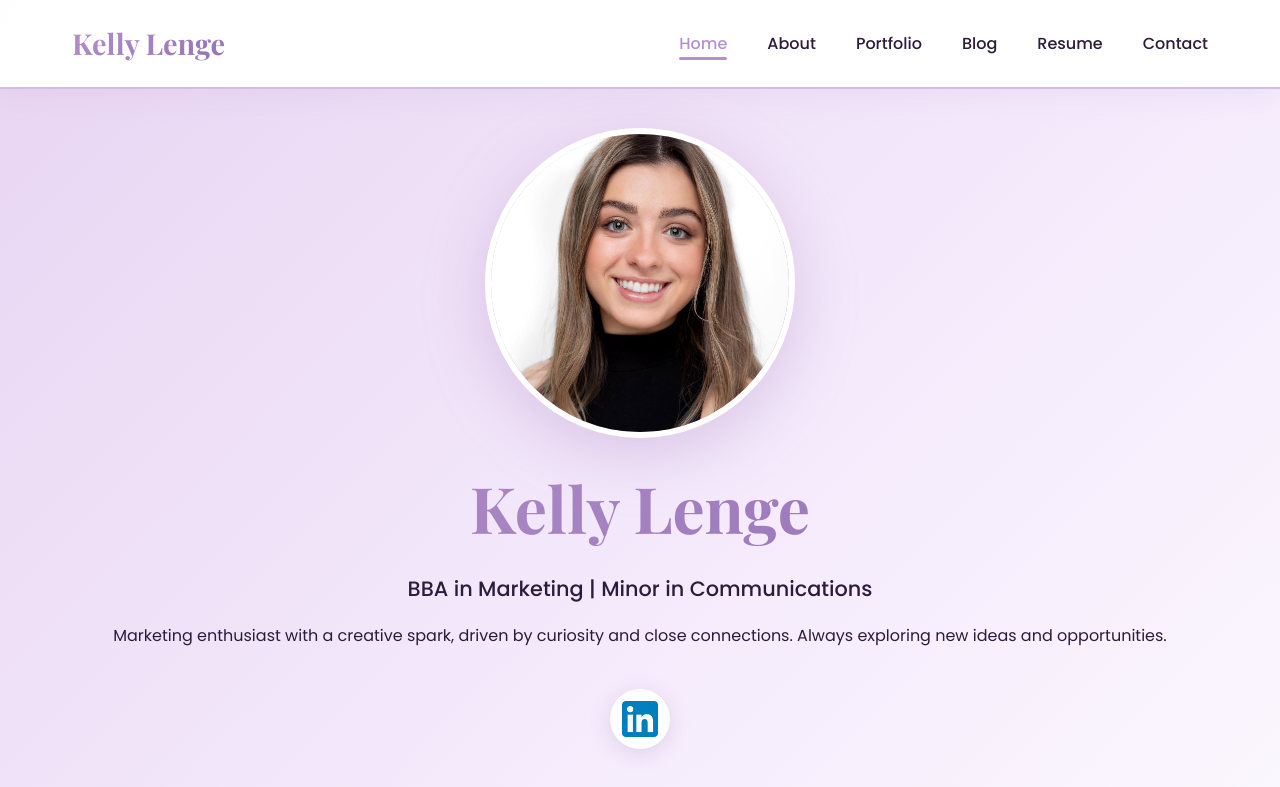
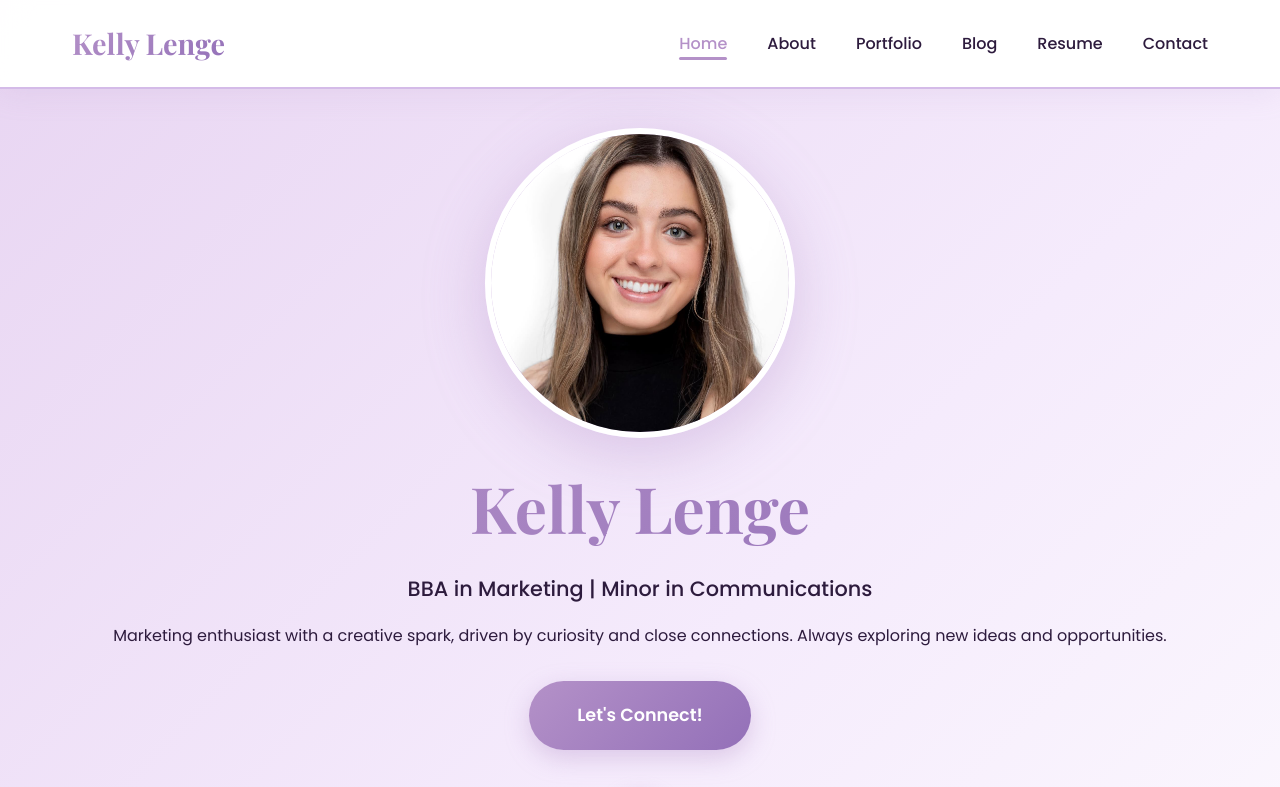
Before and after one commit to Klenge/kellyportfolio, a plain HTML site: page index.html in a window 1280 px wide. Shown: the top 787 px of the page. Drawn offline with nearby package versions, Linux system fonts and the light colour scheme.

Commit message:
connect button

```diff
--- a/index.html
+++ b/index.html
@@ -33,7 +33,7 @@
                 <p style="font-size: 1.3rem; margin-bottom: 1rem; font-weight: 500;">BBA in Marketing | Minor in Communications</p>
                 <p>Marketing enthusiast with a creative spark, driven by curiosity and close connections. Always exploring new ideas and opportunities.</p>
 
-                <!-- <a class="cta-button" href="index.html#contact">Let's Connect!</a> -->
+                <a class="cta-button" href="connect.html">Let's Connect!</a>
 
                 <div class="social-links">
                     <a href="https://linkedin.com/in/kellylenge" target="_blank" title="LinkedIn" aria-label="LinkedIn profile">
```
